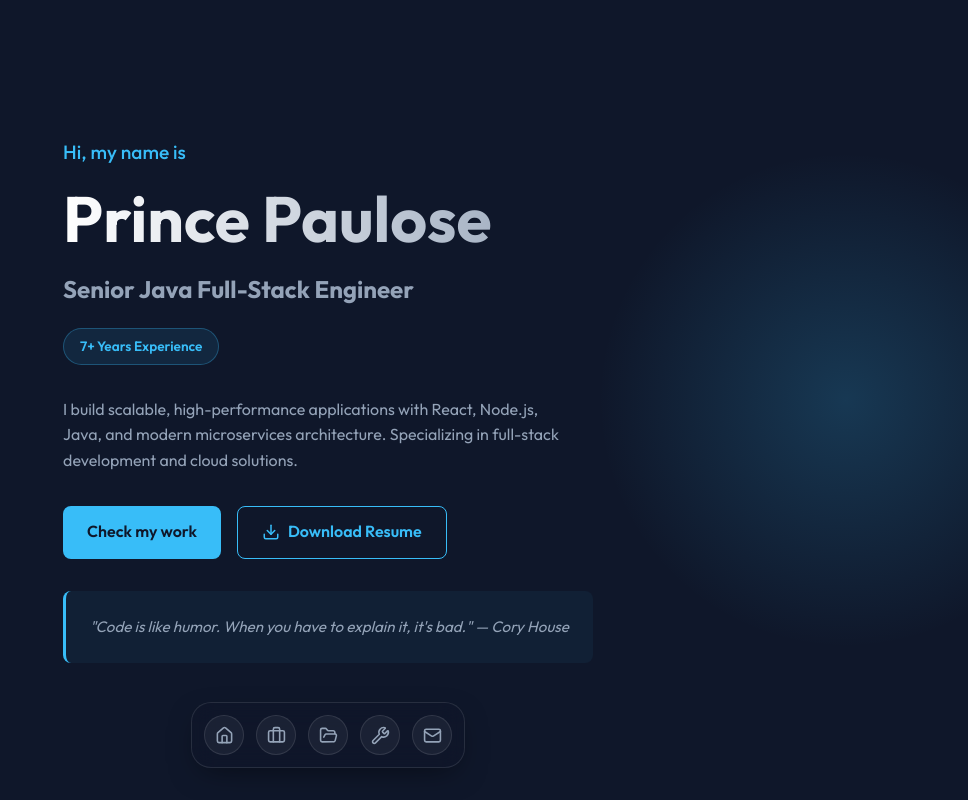
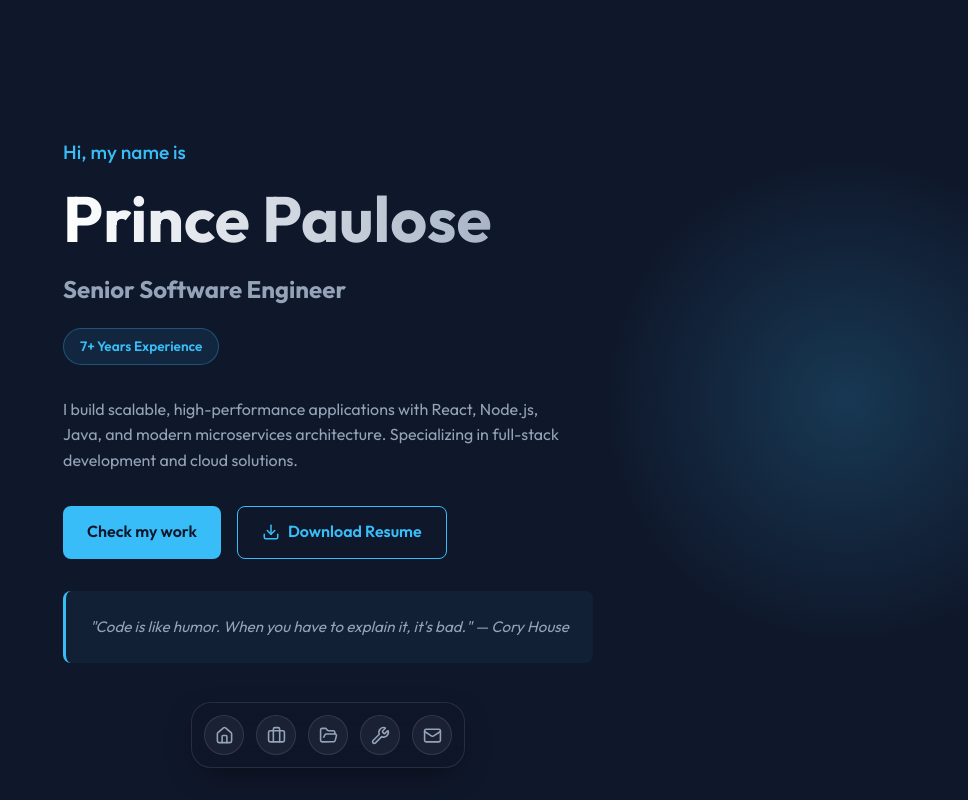
Before and after one commit to princepaulose46/My-Portfolio, a React (Vite) app: page / in a window 1280 px wide. Shown: the top 800 px of the page, without its empty margins (312-1280 px from the left). Built offline with nearby package versions, Linux system fonts and the light colour scheme.

Commit message:
modify resume

```diff
--- a/index.html
+++ b/index.html
@@ -6,9 +6,9 @@
     <meta name="viewport" content="width=device-width, initial-scale=1.0" />
 
     <!-- Primary Meta Tags -->
-    <title>Prince Paulose | Senior Full Stack Developer | React, Node.js, Java</title>
-    <meta name="title" content="Prince Paulose | Senior Full Stack Developer | React, Node.js, Java" />
-    <meta name="description" content="Prince Paulose - Senior Full Stack Developer specializing in React, Node.js, TypeScript, and Java microservices. Freelance developer based in Kerala, India." />
+    <title>Prince Paulose | Senior Software Engineer | React, Node.js, Java</title>
+    <meta name="title" content="Prince Paulose | Senior Software Engineer | React, Node.js, Java" />
+    <meta name="description" content="Prince Paulose - Senior Software Engineer specializing in React, Node.js, TypeScript, and Java microservices. Experienced in building scalable web applications and distributed systems." />
     <meta name="keywords" content="Prince Paulose, freelance React developer, Node.js developer, Java Full Stack developer, Senior Software Engineer Kerala, TypeScript developer, microservices developer India" />
     <meta name="author" content="Prince Paulose" />
     <meta name="robots" content="index, follow" />
@@ -18,16 +18,16 @@
     <!-- Open Graph / Facebook -->
     <meta property="og:type" content="website" />
     <meta property="og:url" content="https://princepaulose.netlify.app/" />
-    <meta property="og:title" content="Prince Paulose | Senior Full Stack Developer | React, Node.js, Java" />
-    <meta property="og:description" content="Prince Paulose - Senior Full Stack Developer specializing in React, Node.js, TypeScript, and Java microservices. Freelance developer based in Kerala, India with expertise in building scalable web applications." />
+    <meta property="og:title" content="Prince Paulose | Senior Software Engineer | React, Node.js, Java" />
+    <meta property="og:description" content="Prince Paulose - Senior Software Engineer specializing in React, Node.js, TypeScript, and Java microservices. Experienced in building scalable web applications and distributed systems." />
     <meta property="og:image" content="https://princepaulose.netlify.app/portfolio-logo.svg" />
     <meta property="og:site_name" content="Prince Paulose Portfolio" />
 
     <!-- Twitter -->
     <meta name="twitter:card" content="summary_large_image" />
     <meta name="twitter:url" content="https://princepaulose.netlify.app/" />
-    <meta name="twitter:title" content="Prince Paulose | Senior Full Stack Developer | React, Node.js, Java" />
-    <meta name="twitter:description" content="Prince Paulose - Senior Full Stack Developer specializing in React, Node.js, TypeScript, and Java microservices. Freelance developer based in Kerala, India." />
+    <meta name="twitter:title" content="Prince Paulose | Senior Software Engineer | React, Node.js, Java" />
+    <meta name="twitter:description" content="Prince Paulose - Senior Software Engineer specializing in React, Node.js, TypeScript, and Java microservices. Experienced in building scalable web applications and distributed systems." />
     <meta name="twitter:image" content="https://princepaulose.netlify.app/portfolio-logo.svg" />
 
     <!-- Canonical URL -->
@@ -39,8 +39,8 @@
       "@context": "https://schema.org",
       "@type": "Person",
       "name": "Prince Paulose",
-      "jobTitle": "Senior Java Full-Stack Engineer",
-      "description": "Senior Full Stack Developer specializing in React, Node.js, TypeScript, and Java microservices",
+      "jobTitle": "Senior Software Engineer",
+      "description": "Senior Software Engineer specializing in React, Node.js, TypeScript, and Java microservices",
       "url": "https://princepaulose.netlify.app",
       "email": "princepaulose1996@gmail.com",
       "telephone": "+91 7591944220",
--- a/public/resume.html
+++ b/public/resume.html
@@ -272,7 +272,7 @@
             <div class="header-top">
                 <div>
                     <h1>Prince Paulose</h1>
-                    <div class="title">Senior Java Full-Stack Engineer</div>
+                    <div class="title">Senior Software Engineer</div>
                 </div>
             </div>
 
--- a/src/components/SEO.jsx
+++ b/src/components/SEO.jsx
@@ -4,8 +4,8 @@ import resumeData from '../data/resume.json';
 const SEO = () => {
     const { basics } = resumeData;
 
-    const title = "Prince Paulose | Senior Full Stack Developer | React, Node.js, Java";
-    const description = "Prince Paulose - Senior Full Stack Developer specializing in React, Node.js, TypeScript, and Java microservices. Freelance developer based in Kerala, India with expertise in building scalable web applications, microservices architecture, and cloud solutions.";
+    const title = "Prince Paulose | Senior Software Engineer | React, Node.js, Java";
+    const description = "Prince Paulose - Senior Software Engineer specializing in React, Node.js, TypeScript, and Java microservices. Experienced in building scalable web applications and distributed systems.";
     const keywords = "Prince Paulose, freelance React developer, Node.js developer, Java Full Stack developer, Senior Software Engineer Kerala, TypeScript developer, microservices developer India, React developer Kerala, freelance developer India, IBM developer, Capgemini developer";
     const url = "https://princepaulose.netlify.app";
     const image = `${url}/portfolio-logo.svg`; // Update with actual preview image if you have one
@@ -15,8 +15,8 @@ const SEO = () => {
         "@context": "https://schema.org",
         "@type": "Person",
         "name": "Prince Paulose",
-        "jobTitle": "Senior Java Full-Stack Engineer",
-        "description": "Senior Full Stack Developer specializing in React, Node.js, TypeScript, and Java microservices",
+        "jobTitle": "Senior Software Engineer",
+        "description": "Senior Software Engineer specializing in React, Node.js, TypeScript, and Java microservices",
         "url": url,
         "email": basics.email,
         "telephone": basics.phone,
--- a/src/data/resume.json
+++ b/src/data/resume.json
@@ -1,7 +1,7 @@
 {
   "basics": {
     "name": "Prince Paulose",
-    "label": "Senior Java Full-Stack Engineer",
+    "label": "Senior Software Engineer",
     "email": "princepaulose1996@gmail.com",
     "phone": "+91 7591944220",
     "location": "Kerala, India",
```
Also changed, not shown: 2 other files (tests, documents, lock files or other folders).
